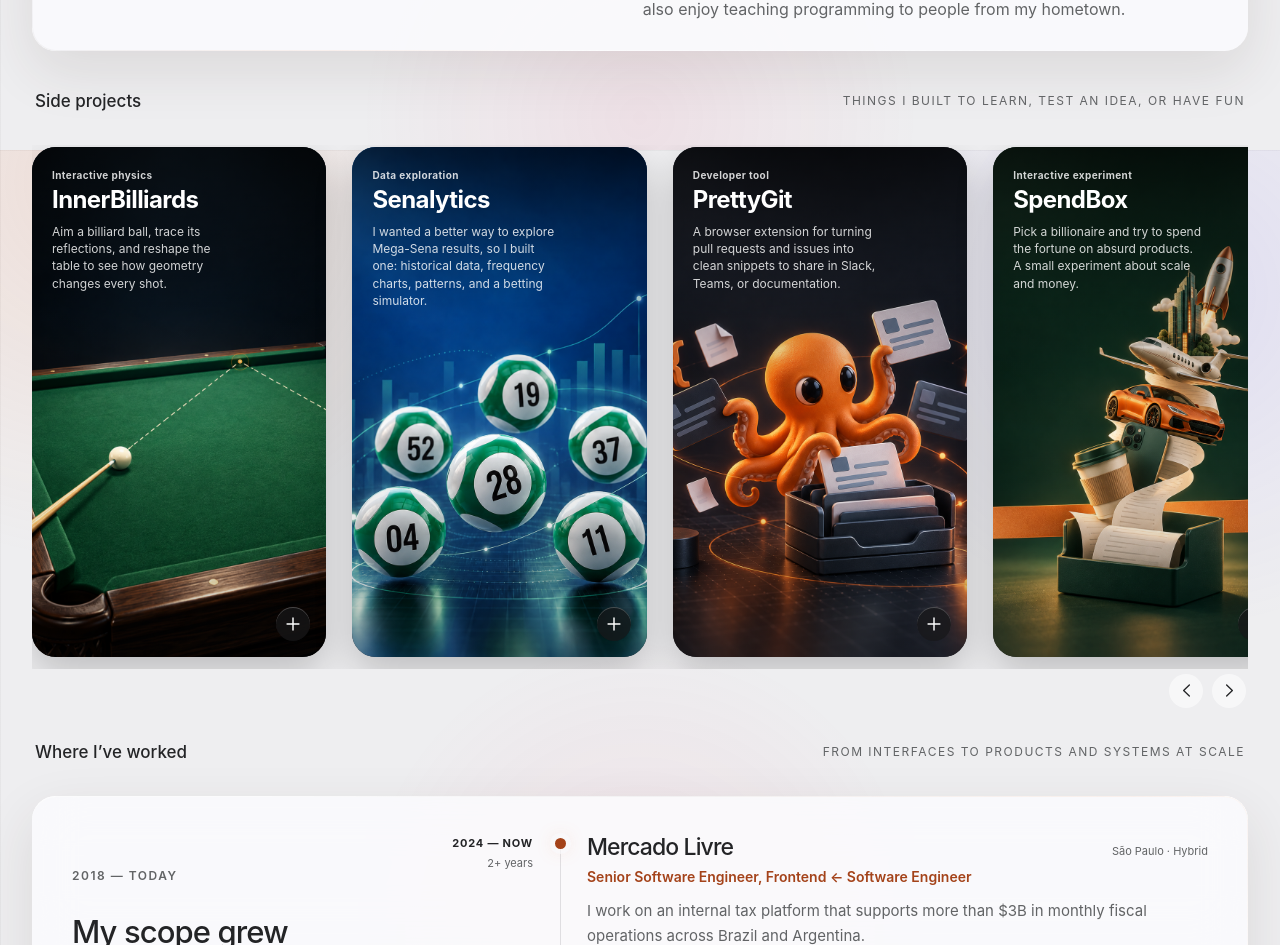
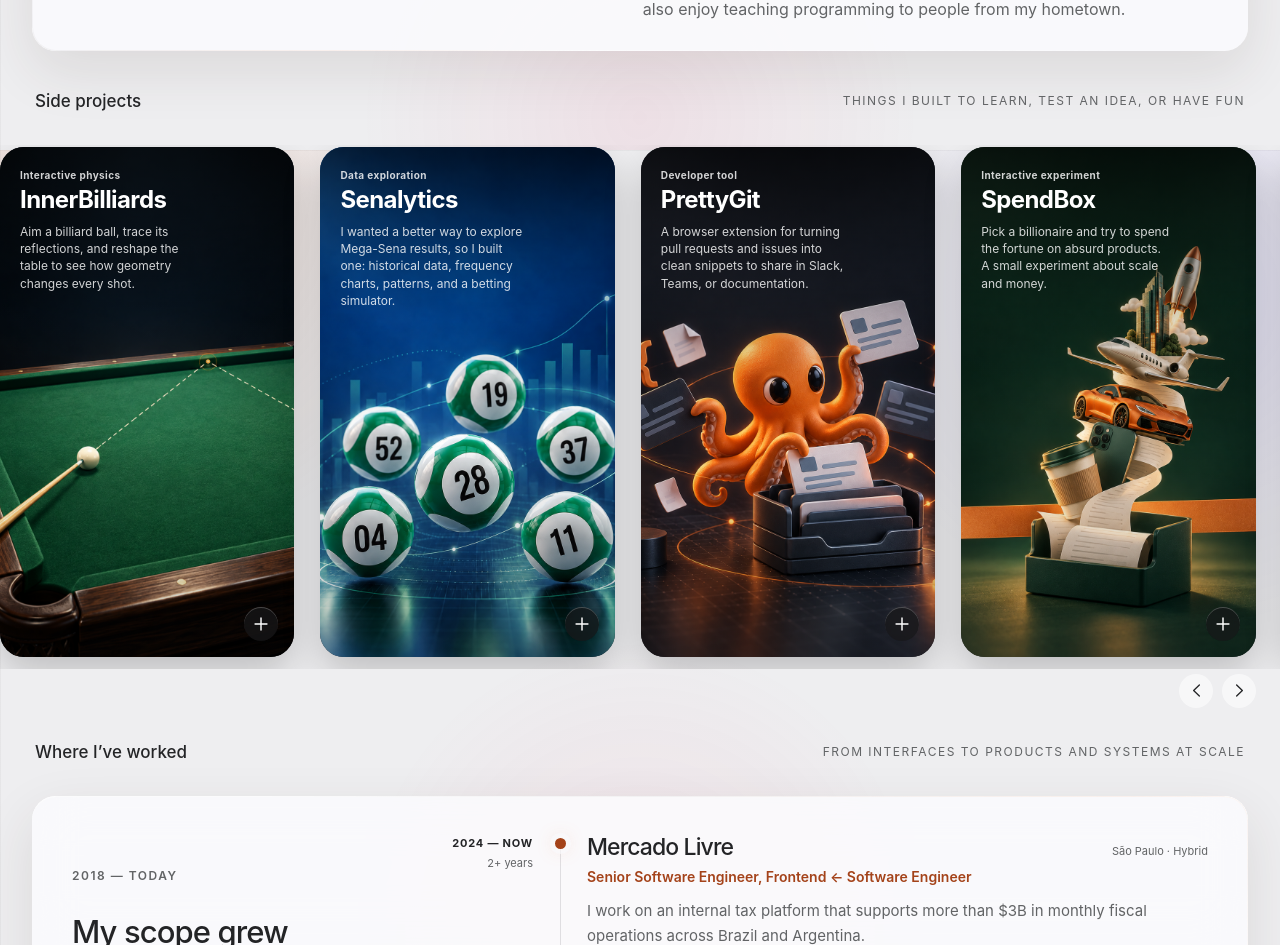
Before and after one commit to cristianmacedo/portfolio, a React (Vite) app: page / in a window 1280 px wide. Shown: the part 1450-2395 px from the top of the page. Built offline with nearby package versions, Linux system fonts and the light colour scheme.

Commit message:
Make project carousel span viewport

```diff
--- a/src/adaptive-theme.css
+++ b/src/adaptive-theme.css
@@ -1302,6 +1302,8 @@
 /* Personal projects: image-led, horizontally browsable showcase. */
 .projects-section > .project-carousel-shell {
   grid-column: 1 / -1;
+  width: 100vw;
+  margin-inline: calc(50% - 50vw);
   min-width: 0;
 }
 .project-carousel {
@@ -1309,7 +1311,7 @@
   grid-auto-flow: column;
   grid-auto-columns: clamp(250px, 23vw, 310px);
   gap: 26px;
-  padding: 2px 2px 12px;
+  padding: 2px max(24px, calc((100vw - 1504px) / 2)) 12px;
   overflow-x: auto;
   overscroll-behavior-inline: contain;
   scroll-snap-type: inline mandatory;
@@ -1395,7 +1397,7 @@
   display: flex;
   justify-content: flex-end;
   gap: 9px;
-  padding: 5px 2px 0;
+  padding: 5px max(24px, calc((100vw - 1504px) / 2)) 0;
 }
 .project-carousel-controls button {
   width: 34px;
```
